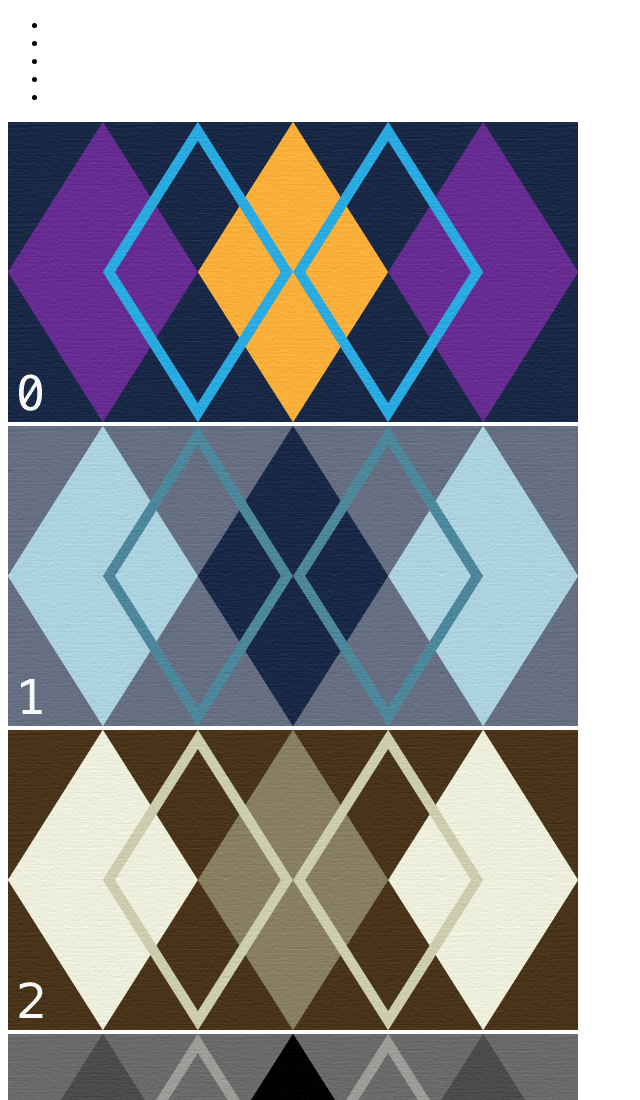
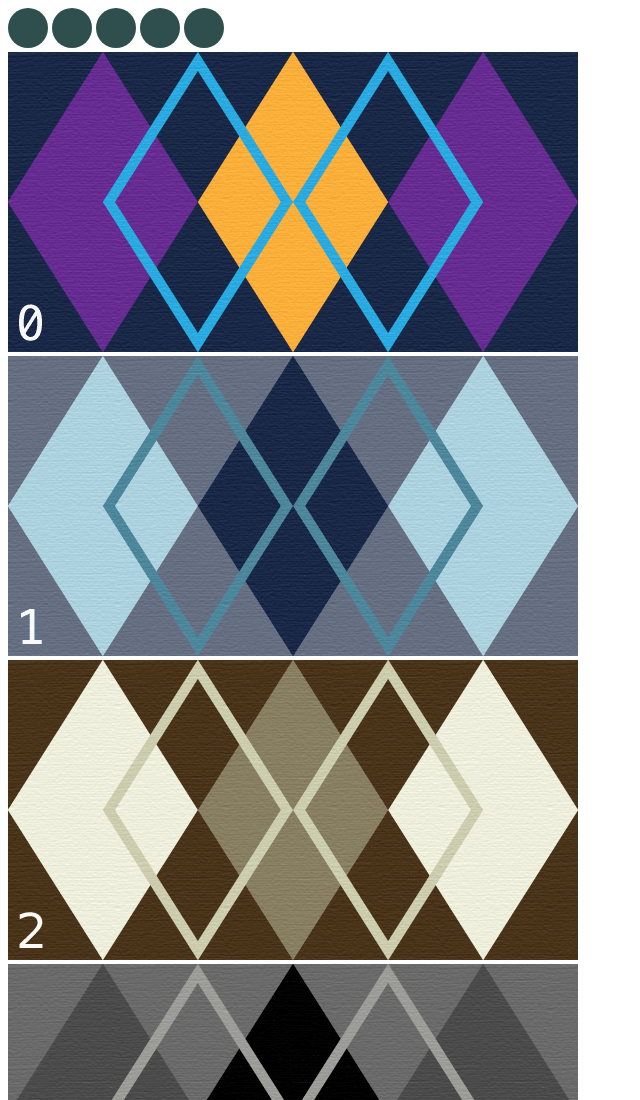
Before and after one commit to valeriagamiz/image-tabs-gh-pages, a website: page index.html in a window 1280 px wide. Shown: the top 1100 px of the page, without its empty margins (0-640 px from the left). Drawn offline with Linux system fonts and the light colour scheme.

Commit message:
css tabs

```diff
--- a/css/main.css
+++ b/css/main.css
@@ -20,3 +20,23 @@ html {
 
     font-size: 100%;
 }
+
+.tabs {
+  margin: 0;
+  padding: 0;
+
+}
+
+.tabs > li {
+  display: inline-block;
+  list-style-type: none;
+}
+
+.tabs a {
+  display: block;
+  background-color: darkslategrey;
+  text-decoration: none;
+  width: 40px;
+  height: 40px;
+  border-radius: 20px;
+}
```
